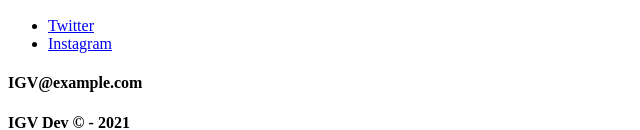
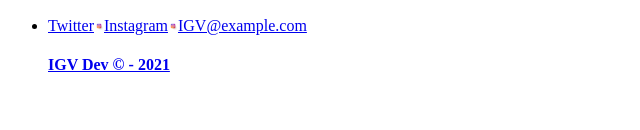
Before and after one commit to FelixGomes/trabalho-html-css-js, a plain HTML site: page src/contato.html in a window 1280 px wide. Shown: the part 1382-1512 px from the top of the page, without its empty margins (0-640 px from the left). After the commit the page ends 1478 px from the top, so only its background shows below. Drawn offline with Linux system fonts and the light colour scheme.

Commit message:
Update contato.html

```diff
--- a/src/contato.html
+++ b/src/contato.html
@@ -60,8 +60,8 @@
   <footer>
     <div>
       <ul>
-        <li><a href="https://twitter.com" target="_blank">Twitter</a></li>
-        <li><a href="https://instagram.com" target="_blank">Instagram</a></li>
+        <li><a href="https://twitter.com" target="_blank">Twitter<img src="imgs/logo_instagram.png" width="10px" height="10px/></a></li>
+        <li><a href="https://instagram.com" target="_blank">Instagram<img src="imgs/logo_instagram.png" width="10px" height="10px/></a></li>
       </ul>
       <h4>IGV@example.com</h4>
       <h4>IGV Dev &copy; - 2021</h4>
```
